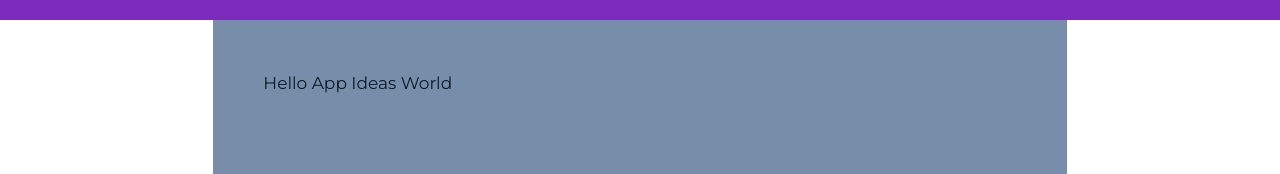
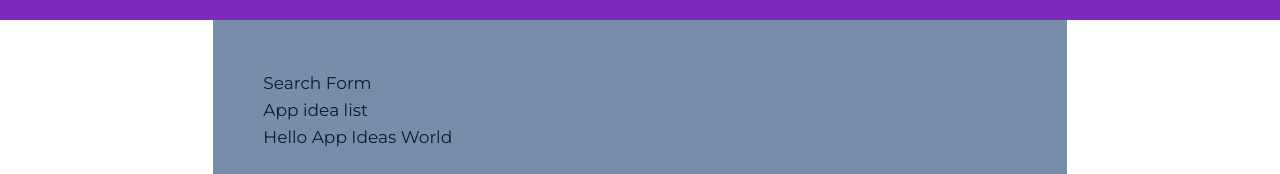
Before and after one commit to chingu-voyages/v38-geckos-team-04, a React (Create React App) app in the folder frontend/: page / in a window 1280 px wide. Shown: the part 620-794 px from the top of the page. Built offline with nearby package versions, Linux system fonts and the light colour scheme; a web font is replaced by a local one.

Commit message:
Import searchForm and ResultLists components into Main

```diff
--- a/frontend/src/components/Main.js
+++ b/frontend/src/components/Main.js
@@ -1,9 +1,13 @@
 import { Fragment }from 'react'
+import SearchForm from './SearchForm';
+import ResultsList from './ResultsList';
 import '../sass/components/main.scss';
 
 function Main() {
   return <Fragment>
             <main className='main'>
+                <SearchForm />
+                <ResultsList />
                 <p>Hello App Ideas World</p>
             </main>
         </Fragment>
```
